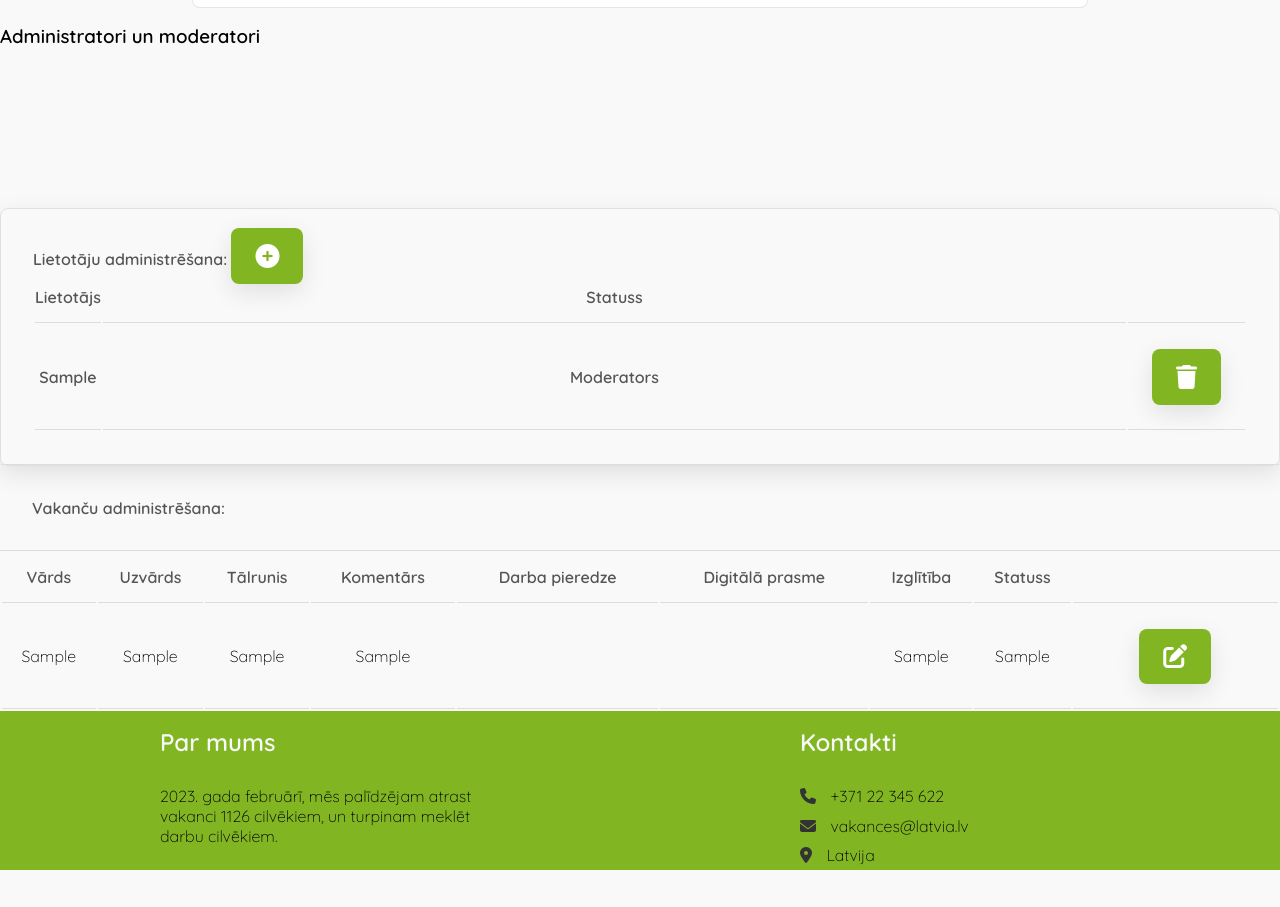
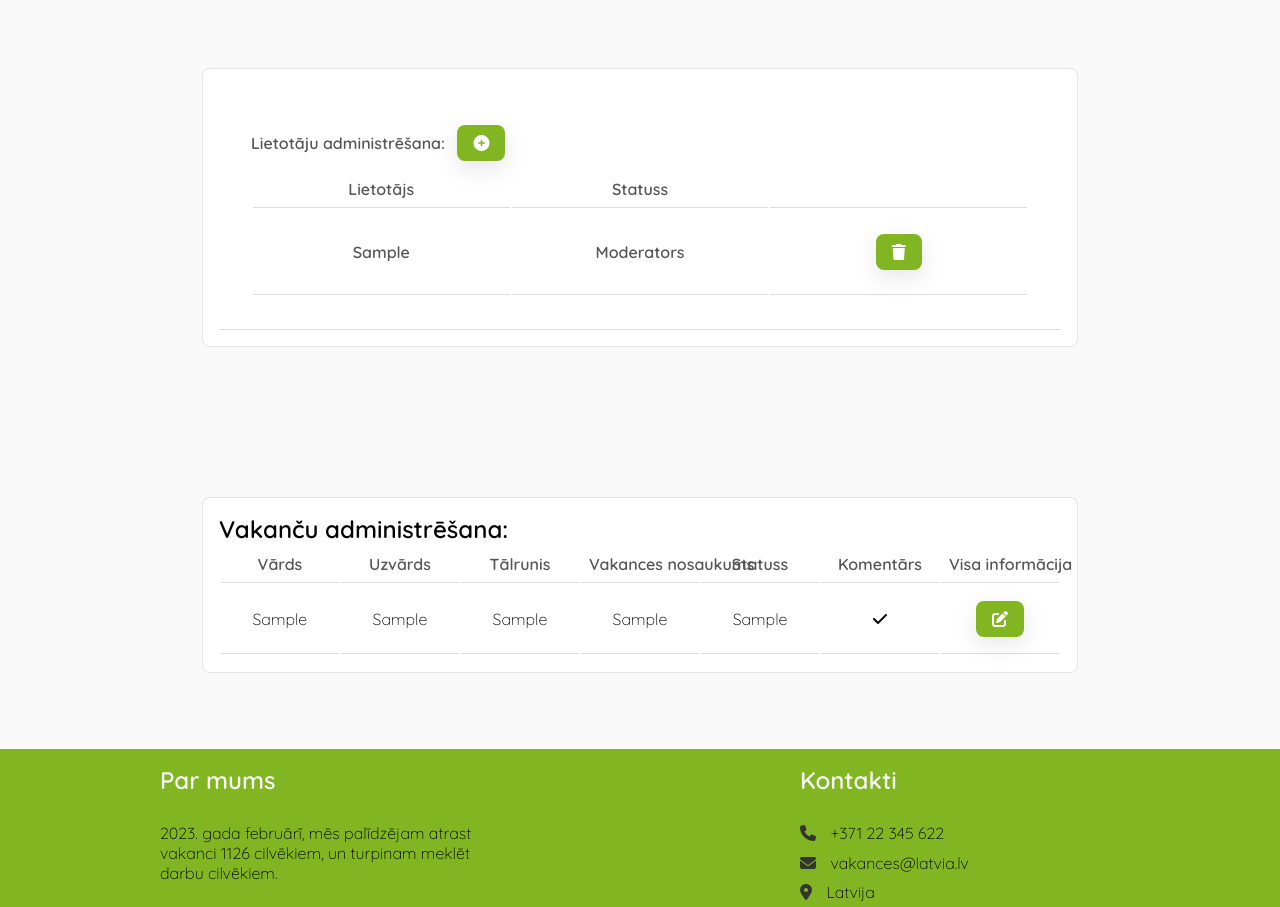
Before and after one commit to NotoriousLP/ITirSpeks, a PHP site: page / in a window 1280 px wide. Shown: the part 2535-3442 px from the top of the page. Before the commit the page ends 3405 px from the top, so only its background shows below. Run offline with PHP 8.4, Linux system fonts and the light colour scheme; the visitor is signed in with stand-in values (Sample User, id 1); tables that the repository leaves empty or names only in its code hold one stand-in row (values such as "Sample post"); data that the repository does not hold is empty.

Commit message:
Sāk pialāgot dizainu, var redzēt labāk statusa piešķiršanu un var redzēt vakances nosaukumu

```diff
--- a/index.php
+++ b/index.php
@@ -67,6 +67,37 @@ require("files/connect_db.php");
                                     </form>";
             }
 
+            if(isset($_POST['dzestVakances'])){
+                $dzestVakanciSQL = "DELETE from vakances WHERE vakances_id = ".$_POST['dzestVakances'];
+
+                $checkVakancespieteiksanasSQL = "SELECT COUNT(*) FROM vakancespieteiksanas WHERE id_vakances = ".$_POST['dzestVakances'];
+                $result = mysqli_query($savienojums, $checkVakancespieteiksanasSQL);
+                $row = mysqli_fetch_array($result);
+                if($row[0] > 0){
+                    $dzestVakancespieteiksanasSQL = "DELETE FROM vakancespieteiksanas WHERE vakances_id = ".$_POST['dzestVakances'];
+                    mysqli_query($savienojums, $dzestVakancespieteiksanasSQL);
+                }
+
+                 if(mysqli_query($savienojums, $dzestVakanciSQL)){
+                 echo "<div class='pieteiksanaskluda zals'>Vakance veiksmīgi izdzēsta!</div>";
+                 header("Refresh:2; url=index.php");
+                 }else{
+                 echo "<div class='pieteiksanaskluda sarkans'>Kļūda sistēmā!</div>";
+                 header("Refresh:2; url=index.php");
+                }
+             }
+
+            if(isset($_POST['dzestPakalp'])){
+                $dzestPakalpSQL = "DELETE from pakalpojumi WHERE pakalpojumi_id = ".$_POST['dzestPakalp'];
+
+                 if(mysqli_query($savienojums, $dzestPakalpSQL)){
+                 echo "<div class='pieteiksanaskluda zals'>Pakalpojumi veiksmīgi izdzēsta!</div>";
+                 header("Refresh:2; url=index.php");
+                 }else{
+                 echo "<div class='pieteiksanaskluda sarkans'>Kļūda sistēmā!</div>";
+                 header("Refresh:2; url=index.php");
+                }
+             }
 
             if(isset($_POST['dzestAktualitates'])){
                 $dzestAktualitatiSQL = "DELETE from aktualitates WHERE aktualitates_id = ".$_POST['dzestAktualitates'];
@@ -92,12 +123,12 @@ require("files/connect_db.php");
                         <p>{$ieraksts['apraksts']}</p>";
                         if(isset($_SESSION['lietotajvards'])){
                         echo "<form action='pievienot.php' method='post'>
-                        <button type='submit' name='redigetAktualitates' value='{$ieraksts['aktualitates_id']}' class='btn'>
+                        <button type='submit' name='redigetAktualitates' value='{$ieraksts['aktualitates_id']}' class='btn5'>
                         <i class='fas fa-edit'></i>
                         </button> </form>
 
                         <form method = 'post'>
-                        <button type='submit' name='dzestAktualitates' value='{$ieraksts['aktualitates_id']}' class='btn'>
+                        <button type='submit' name='dzestAktualitates' value='{$ieraksts['aktualitates_id']}' class='btn5'>
                         <i class='fas fa-trash'></i>
                         </button>
                         </form>
@@ -124,18 +155,6 @@ require("files/connect_db.php");
                                              </form>";
               }
 
-              if(isset($_POST['dzestVakances'])){
-                $dzestAktualitatiSQL = "DELETE from vakances WHERE vakances_id = ".$_POST['dzestVakances'];
-
-                 if(mysqli_query($savienojums, $dzestAktualitatiSQL)){
-                 echo "<div class='pieteiksanaskluda zals'>Vakance veiksmīgi izdzēsta!</div>";
-                 header("Refresh:2; url=index.php");
-                 }else{
-                 echo "<div class='pieteiksanaskluda sarkans'>Kļūda sistēmā!</div>";
-                 header("Refresh:2; url=index.php");
-                }
-             }
-
             $vakancesVaicajums = "SELECT * from vakances";
             $atlasaVakances = mysqli_query($savienojums, $vakancesVaicajums);
 
@@ -150,15 +169,18 @@ require("files/connect_db.php");
                         <p><span>Vakanču skaits:</span> {$ieraksts['vakancuSkaits']}</p>
                         <p><span>Darba laiks/veids:</span> {$ieraksts['darbaLaiksVeids']}</p>
                         <p><span>Alga:</span> {$ieraksts['alga']}</p>
-                        <a href='pieteiksanas.php' class='btn'><i class='fa fa-info-circle'></i> Pieteikties</a>";
+                        <form action='pieteiksanas.php' method='post'>
+                        <button type='submit' name='pieteikties' value='{$ieraksts['vakances_id']}' class='btn'>
+                        Pieteikties
+                        </button> </form>";
                         if(isset($_SESSION['lietotajvards'])){
                         echo "<form action='pievienot.php' method='post'>
-                        <button type='submit' name='redigetVakances' value='{$ieraksts['vakances_id']}' class='btn'>
+                        <button type='submit' name='redigetVakances' value='{$ieraksts['vakances_id']}' class='btn5'>
                         <i class='fas fa-edit'></i>
                         </button> </form>
 
                         <form method = 'post'>
-                        <button type='submit' name='dzestVakances value='{$ieraksts['vakances_id']}' class='btn'>
+                        <button type='submit' name='dzestVakances value='{$ieraksts['vakances_id']}' class='btn5'>
                         <i class='fas fa-trash'></i>
                         </button>
                         </form>
@@ -184,18 +206,6 @@ require("files/connect_db.php");
                                              </form>";
               }
 
-              if(isset($_POST['dzestPakalp'])){
-                $dzestAktualitatiSQL = "DELETE from vakances WHERE vakances_id = ".$_POST['dzestVakances'];
-
-                 if(mysqli_query($savienojums, $dzestAktualitatiSQL)){
-                 echo "<div class='pieteiksanaskluda zals'>Pakalpojumi veiksmīgi izdzēsta!</div>";
-                 header("Refresh:2; url=index.php");
-                 }else{
-                 echo "<div class='pieteiksanaskluda sarkans'>Kļūda sistēmā!</div>";
-                 header("Refresh:2; url=index.php");
-                }
-             }
-
             $pakalpVaicajums = "SELECT * from pakalpojumi";
             $atlasaPakalp = mysqli_query($savienojums, $pakalpVaicajums);
 
@@ -210,12 +220,12 @@ require("files/connect_db.php");
                         <p><span>Tālrunis:</span> {$ieraksts['talrunis']}</p>";
                         if(isset($_SESSION['lietotajvards'])){
                         echo "<form action='pievienot.php' method='post'>
-                        <button type='submit' name='redigetPakalp' value='{$ieraksts['pakalpojumi_id']}' class='btn'>
+                        <button type='submit' name='redigetPakalp' value='{$ieraksts['pakalpojumi_id']}' class='btn5'>
                         <i class='fas fa-edit'></i>
                         </button> </form>
 
                         <form method = 'post'>
-                        <button type='submit' name='dzestPakalp' value='{$ieraksts['pakalpojumi_id']}' class='btn'>
+                        <button type='submit' name='dzestPakalp' value='{$ieraksts['pakalpojumi_id']}' class='btn5'>
                         <i class='fas fa-trash'></i>
                         </button>
                         </form>
@@ -243,10 +253,10 @@ require("files/connect_db.php");
          }
     ?>
        <section id='lietotaji'>
-            <h3>Administratori un moderatori</h3>
+
             <div class='row'>
             <div class='info'>
-            <div class='head-info head-color home'>Lietotāju administrēšana: <a href='jaunsLietotajs.php' class="btn3"><i class="fas fa-circle-plus"></i></a>
+            <div class='head-info head-color home'>Lietotāju administrēšana: <a href='jaunsLietotajs.php' class="btn5"><i class="fas fa-circle-plus"></i></a>
             <table class='adminTabula'>
             <tr>
                 <th>Lietotājs</th>
@@ -271,7 +281,7 @@ require("files/connect_db.php");
                 echo "
                 <td>
                 <form method = 'post'>
-                    <button type='submit' name='dzestLietotaju' value='{$ieraksts['lietotajs_id']}' class='btn4'>
+                    <button type='submit' name='dzestLietotaju' value='{$ieraksts['lietotajs_id']}' class='btn5'>
                     <i class='fas fa-trash'></i>
                     </button>
                 </form>
@@ -281,8 +291,10 @@ require("files/connect_db.php");
             }
     ?>
           </table>
+
             </div>
             </div>
+
         </section>
     <?php
         }
@@ -290,43 +302,46 @@ require("files/connect_db.php");
     <?php
      if(isset($_SESSION['lietotajvards'])){
     ?>
-    <section class="admin">
 
+
+    <section id="lietotaji">
     <div class="row">
         <div class="info">
-            <div class="head-info head-color">Vakanču administrēšana:</div>
+            <h2>Vakanču administrēšana:</h2>
             <table class="adminTabula">
             <tr>
                 <th>Vārds</th>
                 <th>Uzvārds</th>
                 <th>Tālrunis</th>
+                <th>Vakances nosaukums</th>
+                <th>Statuss</th>
                 <th>Komentārs</th>
-                <th>Darba pieredze</th>
-                <th>Digitālā prasme</th>
-                <th>Izglītība</th>
-                <th>Statuss</th>
-                 <th></th>
+                 <th>Visa informācija</th>
             </tr>
 
             <?php
                 $atlasit_pieteikumus_SQL = "SELECT * from vakancespieteiksanas as vp
-                INNER JOIN statuss as st ON vp.id_statuss = statuss_id";
+                INNER JOIN statuss as st ON vp.id_statuss = st.statuss_id
+                INNER JOIN vakances as v ON vp.id_vakances = v.vakances_id";
                 $atlasa_pieteikumus = mysqli_query($savienojums, $atlasit_pieteikumus_SQL);
 
                 while($ieraksts = mysqli_fetch_assoc($atlasa_pieteikumus)){
+                    if(empty($ieraksts['komentars'])){
+                        $Komentars = "<i class='fas fa-times'></i>";
+                    }else{
+                        $Komentars = "<i class='fas fa-check'></i>";
+                    }
                     echo "
                     <tr>
                         <td>{$ieraksts['vards']}</td>
                         <td>{$ieraksts['uzvards']}</td>
                         <td>{$ieraksts['talrunis']}</td>
-                        <td>{$ieraksts['komentars']}</td>
-                        <td>{$ieraksts['darbaPieredze']}</td>
-                        <td>{$ieraksts['digitalaPrasme']}</td>
-                        <td>{$ieraksts['izglitiba']}</td>
-                        <td>{$ieraksts['stat_nosaukums']}</td>
+                        <td class='salaust'>{$ieraksts['nosaukums']}</td>
+                        <td class='salaust'>{$ieraksts['stat_nosaukums']}</td>
+                        <td>$Komentars</td>
                         <td>
                             <form action = 'statusaPiesk.php' method = 'post'>
-                                <button type='submit' name='apskatit' value='{$ieraksts['vakancesPieteiksanas_id']}' class='btn4'>
+                                <button type='submit' name='apskatit' value='{$ieraksts['vakancesPieteiksanas_id']}' class='btn5'>
                                 <i class='fas fa-edit'></i>
                                 </button>
                             </form>
@@ -339,9 +354,11 @@ require("files/connect_db.php");
         </div>
         </div>
     </section>
+
     <?php
     }
     ?>
+
     <footer id="parmums kontakti">
         <div class="box-container">
     <div class="box">
@@ -355,8 +372,8 @@ require("files/connect_db.php");
     <p><i class="fa-solid fa-phone"></i>+371 22 345 622</p>
     <p><i class="fa-solid fa-envelope"></i>vakances@latvia.lv</p>
     <p><i class="fa-solid fa-location-dot"></i>Latvija</p>
+    </div>
 
-    </div>
 
     </footer>
     <script src="script.js"></script>
--- a/pievienot.php
+++ b/pievienot.php
@@ -111,9 +111,9 @@
                 $apraksts = $_POST['apraksts'];
                 $bilde = $_POST['bilde'];
 
-            if(!empty($nosaukums) && !empty($apraksts) && !empty($attels)){
+            if(!empty($nosaukums) && !empty($apraksts) && !empty($bilde)){
                 $pievienotAktualitateSQL = "INSERT INTO aktualitates(nosaukums,apraksts,bilde)
-                VALUES ('$nosaukums', '$apraksts', '$attels')";
+                VALUES ('$nosaukums', '$apraksts', '$bilde')";
                 if(mysqli_query($savienojums, $pievienotAktualitateSQL)){
                 echo "<div class = 'pieteiksanaskluda zals'>Aktualitāte ir veiksmīgi pievienojusies!</div>";
                 header("Refresh:2; url=index.php");
--- a/style.css
+++ b/style.css
@@ -278,6 +278,23 @@ span{
     background:var(--black);
 }
 
+.btn5{
+    display: inline-block;
+    padding: .5rem 1rem;
+    margin: .5rem;
+    font-size: 1rem;
+    font-weight: 400;
+    cursor: pointer;
+    color:#fff;
+    background:var(--maincolor);
+    border-radius: var(--radius);
+    box-shadow: var(--box-shadow);
+}
+
+.btn5:hover{
+    background:var(--black);
+}
+
 
 footer .box-container{
     display: flex;
@@ -422,25 +439,32 @@ div .box-container h4{
 
 
 #lietotaji .row .info .adminTabula tr{
-    margin: 1rem;
+    margin: 1.5rem;
 }
 
+#lietotaji{
+    padding: 3rem;
+}
 #lietotaji .row{
-    margin-top: 10rem;
     display: flex;
+    align-items: center;
+    justify-content: center;
+    flex-direction: column;
     flex-wrap: wrap;
-    gap: 1.5rem;
 }
 
 #lietotaji .row .info{
-    flex:1 1 45rem;
-    border:var(--border);
-    box-shadow: var(--box-shadow);
-    border-radius: var(--radius);
+    background: #fff;
+    border: .1rem solid rgba(0,0,0,.1);
+    padding: 1rem;
+    width: 74%;
+    margin: 1.7rem;
+    border-radius: .5rem;
 }
 
 #lietotaji .row .info2{
     flex:1 1 20rem;
+    margin: 1.7rem;
     border:var(--border);
     box-shadow: var(--box-shadow);
     border-radius: var(--radius);
@@ -462,16 +486,27 @@ div .box-container h4{
 table{
     font-size: 1rem;
 	width: 100%;
+    table-layout: fixed;
 }
 
 th, td{
 	text-align: center;
-	height: 50px;
+    height: 2rem;
+    border-bottom: 1px solid #ddd;
+    padding: 0.5rem;
+    white-space: nowrap;
     border-bottom: 1px solid #ddd;
 }
 
-tr:hover{
-	background-color: var(--bg);
+th {
+    font-weight: bold;
+    color: var(--black);
+    text-align: center;
+}
+
+.salaust{
+    word-break: break-all;
+    width: 1rem;
 }
 
 th{
```
Also changed, not shown: other parts of style.css (+56 -0 lines), pieteiksanas.php (+51 -9 lines), statusaPiesk.php (+11 -18 lines).
